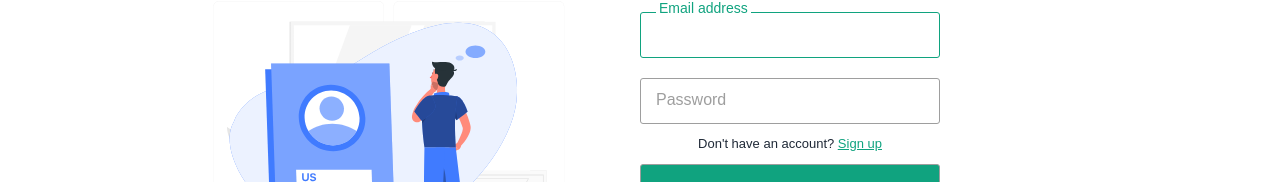
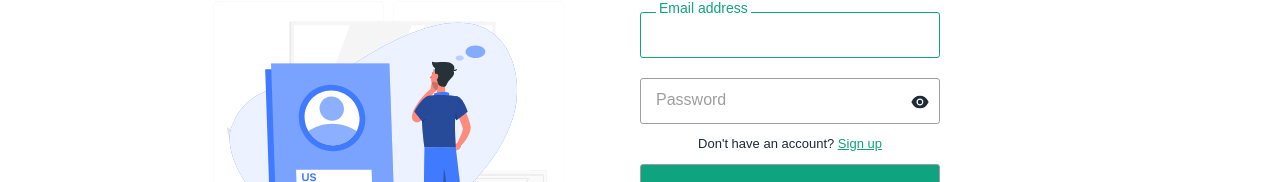
Before and after one commit to RaiAn-CSE/Track-Down, a React (Create React App) app: page /login in a window 1280 px wide. Shown: the part 300-482 px from the top of the page. Built offline with nearby package versions, Linux system fonts and the light colour scheme; no server answers.

Commit message:
password show hide added

```diff
--- a/package.json
+++ b/package.json
@@ -13,7 +13,7 @@
     "react-dom": "^18.2.0",
     "react-hook-form": "^7.44.2",
     "react-hot-toast": "^2.4.1",
-    "react-icons": "^4.8.0",
+    "react-icons": "^4.9.0",
     "react-router-dom": "^6.10.0",
     "react-scripts": "5.0.1",
     "web-vitals": "^2.1.4"
--- a/src/Pages/Login.js
+++ b/src/Pages/Login.js
@@ -6,8 +6,17 @@ import LoginLottie from '../Assets/login2.json'
 import { useForm } from "react-hook-form";
 import { AuthContext } from '../contexts/AuthProvider';
 import { toast } from 'react-hot-toast';
+import { AiFillEye } from 'react-icons/ai';
 
 const Login = () => {
+
+
+    // Password hide and Show
+    const [passwordShown, setPasswordShown] = useState(false);
+    const togglePasswordVisiblity = () => {
+        setPasswordShown(passwordShown ? false : true);
+    };
+
 
     const { register, handleSubmit, watch, formState: { errors } } = useForm();
     const [loginError, setLoginError] = useState('');
@@ -60,10 +69,12 @@ const Login = () => {
                     </div>
 
                     <div className={LoginCSS.formGroup}>
-                        <input type="password" id='password' name='' {...register("password", {
+                        <input type={passwordShown ? "text" : "password"} id='password' name='' {...register("password", {
                             minLength: 6
                         })} required />
                         <label className='email-label' htmlFor="password">Password</label>
+                        {/* Password hide and Show */}
+                        <AiFillEye onClick={togglePasswordVisiblity} size={20} className='absolute bottom-[12px] right-[10px]'></AiFillEye>
                     </div>
 
                     <div className={LoginCSS.formSwitch}>
@@ -91,6 +102,7 @@ const Login = () => {
                 </form>
 
             </div >
+
         </div >
     );
 };
--- a/src/Pages/SignUp.js
+++ b/src/Pages/SignUp.js
@@ -16,7 +16,6 @@ const SignUp = () => {
     const from = location.state?.from?.pathname || "/";
 
     const submitLogin = data => {
-        // console.log(data);
         createUser(data.email, data.password)
             .then((userCredential) => {
                 // Signed in
--- a/src/Routes/PrivateRoute.js
+++ b/src/Routes/PrivateRoute.js
@@ -12,6 +12,7 @@ const PrivateRoute = ({ children }) => {
     if (loading) {
         return <Lottie animationData={LoginLottie} loop={true} />;
     }
+
     if (user) {
         return children;
     }
```
Also changed, not shown: 1 other file (tests, documents, lock files or other folders).
